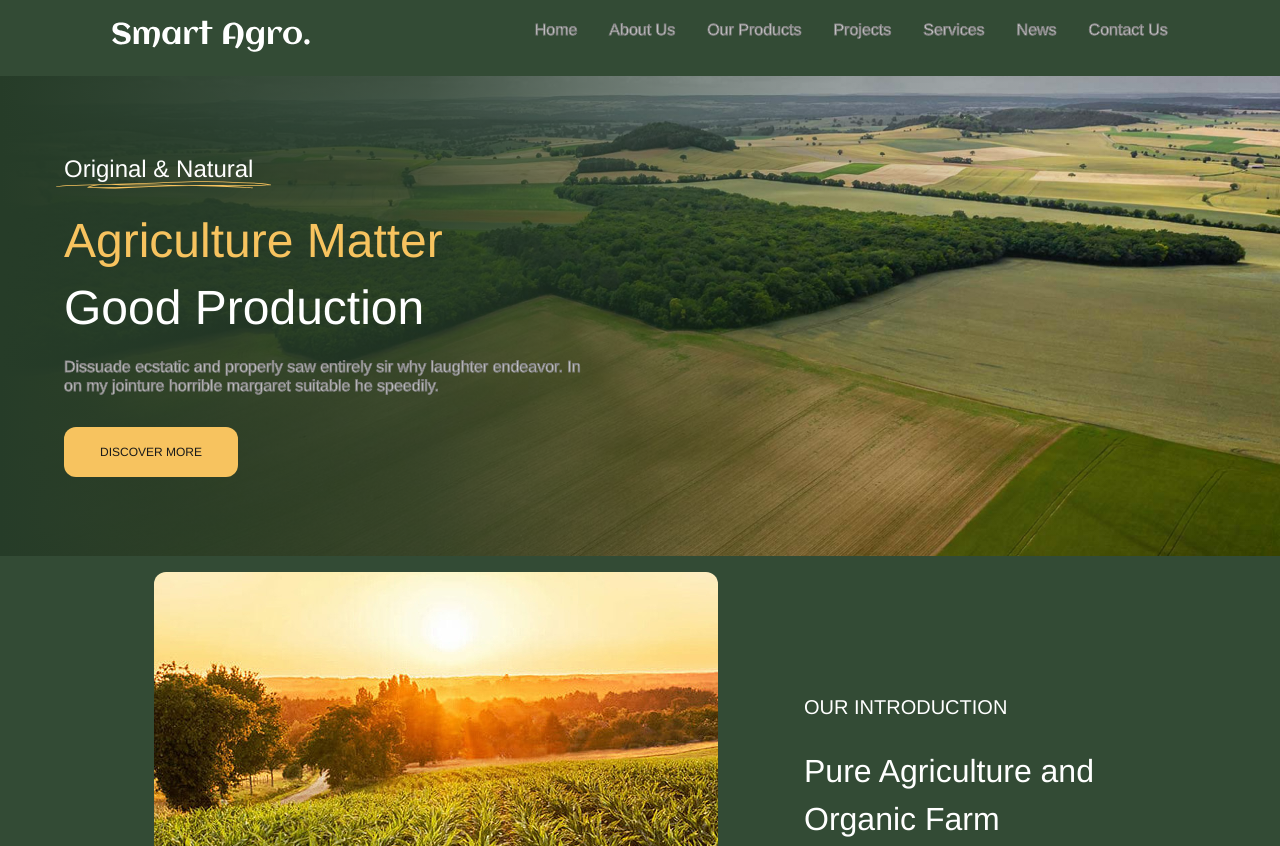
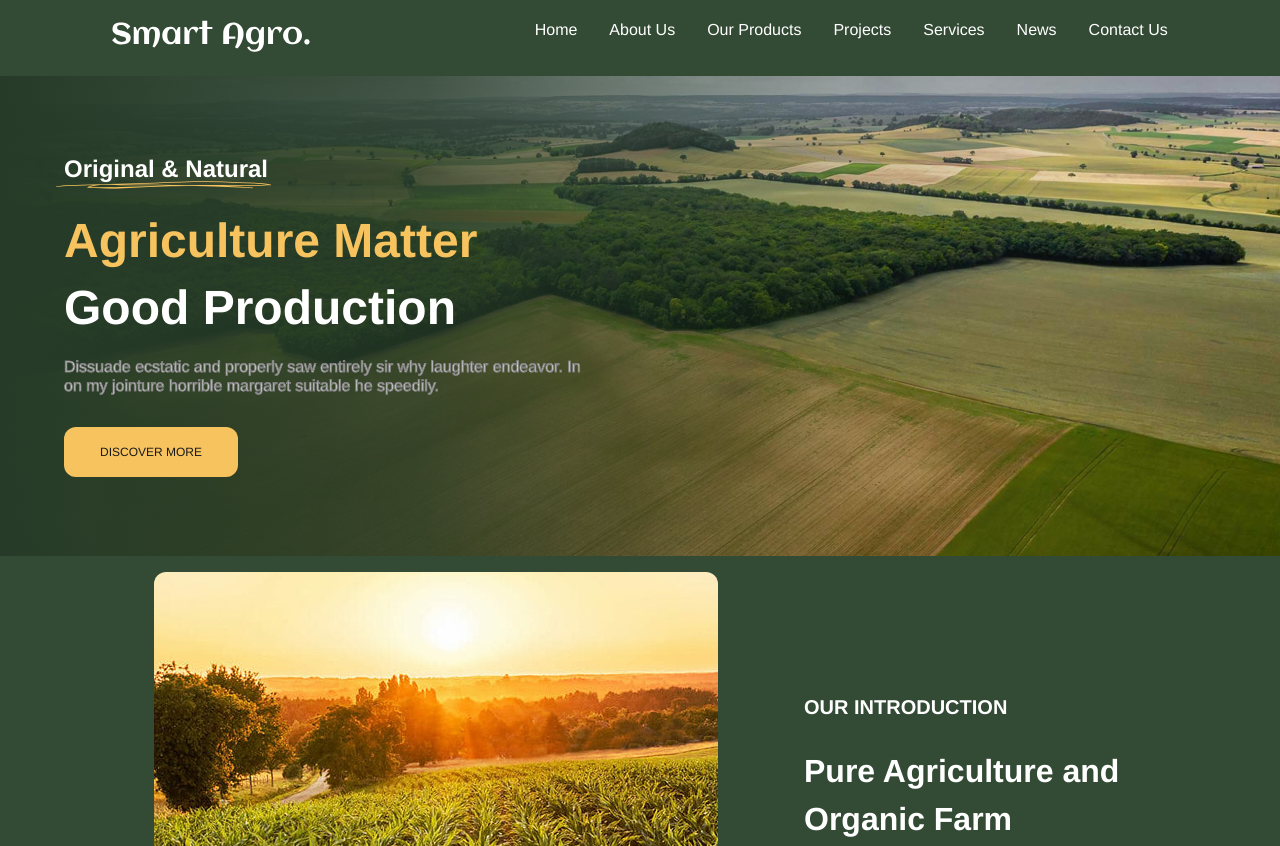
Before and after one commit to KinzaaSheikh/Smart-Agro, a plain HTML site: page index.html in a window 1280 px wide. Shown: the top 846 px of the page. Drawn offline with Linux system fonts and the light colour scheme.

Commit message:
Fixed nav link text strokes

```diff
--- a/style.css
+++ b/style.css
@@ -3,7 +3,6 @@
     padding: auto;
     margin: 0;
     box-sizing: border-box;
-    font-weight: 200;
 }
 
 @font-face {
@@ -15,7 +14,6 @@ body, html {
     height: 100%;
     background-color: #334B35;
     color: #FFFFFF;
-    text-shadow: #1A1A1A;
 }
 
 h2 {
@@ -54,7 +52,6 @@ ul li {
 .links {
     color: #FFFFFF;
     text-decoration: none;
-    -webkit-text-stroke: 1px gray;
     position: relative;
 }
 
```
